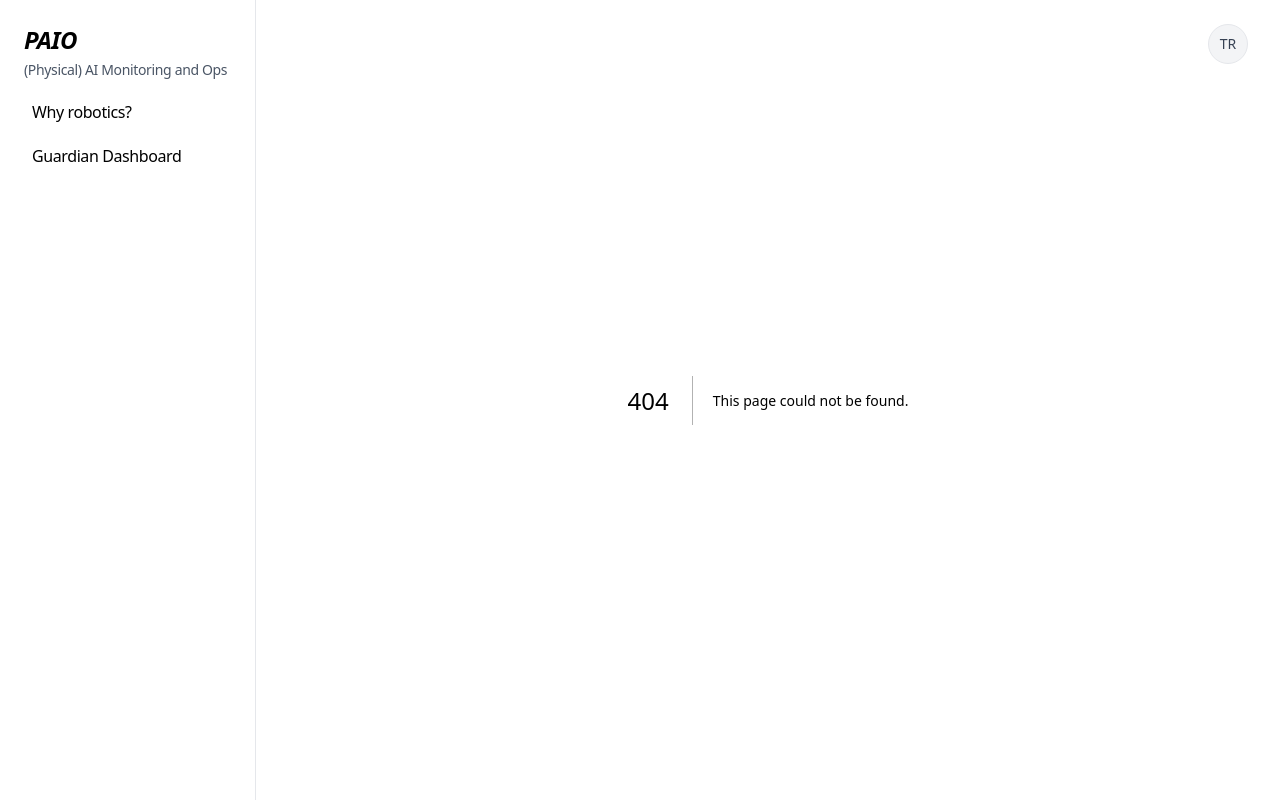
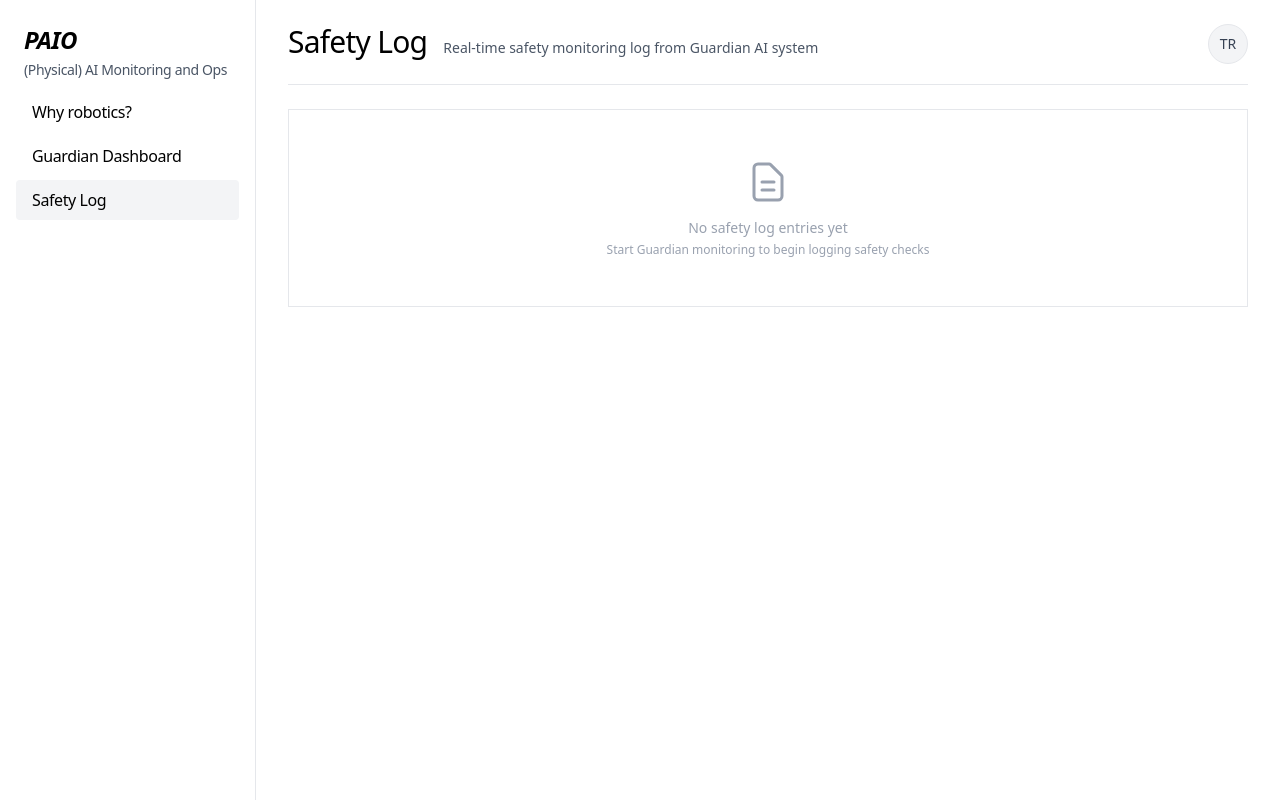
Before and after one commit to tobiasrieger/paio-sxsw-hackathon-2025, a Next.js app: page /safety-log in a window 1280 px wide. Before the commit this address had no page. Built offline with nearby package versions, Linux system fonts and the light colour scheme.

Commit message:
Added safety log

```diff
--- a/src/app/components/WebcamFeed.tsx
+++ b/src/app/components/GuardianSystem.tsx
@@ -10,7 +10,7 @@ interface SafetyCheckResult {
   recommendations: string[];
 }
 
-export default function WebcamFeed() {
+export default function GuardianSystem() {
   const videoRef = useRef<HTMLVideoElement>(null);
   const streamRef = useRef<MediaStream | null>(null);
   const shouldContinueCheckingRef = useRef(false);
--- a/src/app/components/Navigation.tsx
+++ b/src/app/components/Navigation.tsx
@@ -9,6 +9,7 @@ export default function Navigation() {
   const menuItems = [
     { href: '/why-robotics', label: 'Why robotics?' },
     { href: '/guardian-dashboard', label: 'Guardian Dashboard' },
+    { href: '/safety-log', label: 'Safety Log' },
   ];
 
   return (
--- a/src/app/components/RobotCard.tsx
+++ b/src/app/components/RobotCard.tsx
@@ -1,6 +1,6 @@
 'use client';
 
-import WebcamFeed from './WebcamFeed';
+import GuardianSystem from './GuardianSystem';
 
 interface RobotCardProps {
   name: string;
@@ -90,7 +90,7 @@ export default function RobotCard({
       <div className="px-6 py-4">
         <div className="text-xs text-gray-500 mb-2">Video Feed</div>
         {enableWebcam ? (
-          <WebcamFeed />
+          <GuardianSystem />
         ) : (
           <div className="bg-gray-100 border border-gray-200 aspect-video flex items-center justify-center">
             <div className="text-center text-gray-400">
--- /dev/null
+++ b/src/app/safety-log/page.tsx
@@ -0,0 +1,122 @@
+export default function SafetyLogPage() {
+  const logEntries: any[] = [];
+
+  const getStatusColor = (status: string) => {
+    switch (status) {
+      case 'safe':
+        return 'bg-green-500';
+      case 'warning':
+        return 'bg-yellow-500';
+      case 'unsafe':
+        return 'bg-red-500';
+      default:
+        return 'bg-gray-500';
+    }
+  };
+
+  const getStatusLabel = (status: string) => {
+    switch (status) {
+      case 'safe':
+        return 'Safe';
+      case 'warning':
+        return 'Warning';
+      case 'unsafe':
+        return 'Unsafe';
+      default:
+        return 'Unknown';
+    }
+  };
+
+  return (
+    <div className="px-8 py-6">
+      <div className="flex items-baseline gap-4 pb-6 border-b border-gray-200 mb-6">
+        <h1 className="text-3xl font-light tracking-tight">Safety Log</h1>
+        <p className="text-sm text-gray-600">
+          Real-time safety monitoring log from Guardian AI system
+        </p>
+      </div>
+
+      <div className="max-w-screen-2xl">
+        {logEntries.length === 0 ? (
+          <div className="border border-gray-200 bg-white p-12 text-center">
+            <div className="text-gray-400">
+              <svg
+                className="w-12 h-12 mx-auto mb-3"
+                fill="none"
+                stroke="currentColor"
+                viewBox="0 0 24 24"
+              >
+                <path
+                  strokeLinecap="round"
+                  strokeLinejoin="round"
+                  strokeWidth={1.5}
+                  d="M9 12h6m-6 4h6m2 5H7a2 2 0 01-2-2V5a2 2 0 012-2h5.586a1 1 0 01.707.293l5.414 5.414a1 1 0 01.293.707V19a2 2 0 01-2 2z"
+                />
+              </svg>
+              <p className="text-sm">No safety log entries yet</p>
+              <p className="text-xs mt-1">
+                Start Guardian monitoring to begin logging safety checks
+              </p>
+            </div>
+          </div>
+        ) : (
+          <div className="space-y-3">
+            {logEntries.map((entry) => (
+              <div
+                key={entry.id}
+                className="border border-gray-200 bg-white p-4"
+              >
+                <div className="flex items-start justify-between mb-2">
+                  <div className="flex items-center gap-3">
+                    <div
+                      className={`w-2 h-2 rounded-full ${getStatusColor(
+                        entry.status
+                      )}`}
+                    />
+                    <span className="text-sm font-medium">
+                      {getStatusLabel(entry.status)}
+                    </span>
+                    <span className="text-xs text-gray-500">
+                      Robot: {entry.robot}
+                    </span>
+                  </div>
+                  <div className="flex items-center gap-4">
+                    <span className="text-xs text-gray-500">
+                      Confidence: {entry.confidence}%
+                    </span>
+                    <span className="text-xs text-gray-500">
+                      {entry.timestamp}
+                    </span>
+                  </div>
+                </div>
+
+                <div className="text-sm text-gray-700 mb-2">
+                  {entry.summary}
+                </div>
+
+                {entry.concerns.length > 0 && (
+                  <div className="mt-3 pt-3 border-t border-gray-200">
+                    <div className="text-xs font-medium text-gray-900 mb-1">
+                      Concerns:
+                    </div>
+                    <ul className="space-y-1">
+                      {entry.concerns.map((concern: string, index: number) => (
+                        <li
+                          key={index}
+                          className="text-xs text-gray-600 flex items-start gap-2"
+                        >
+                          <span className="text-red-500 flex-shrink-0">•</span>
+                          <span>{concern}</span>
+                        </li>
+                      ))}
+                    </ul>
+                  </div>
+                )}
+              </div>
+            ))}
+          </div>
+        )}
+      </div>
+    </div>
+  );
+}
```
